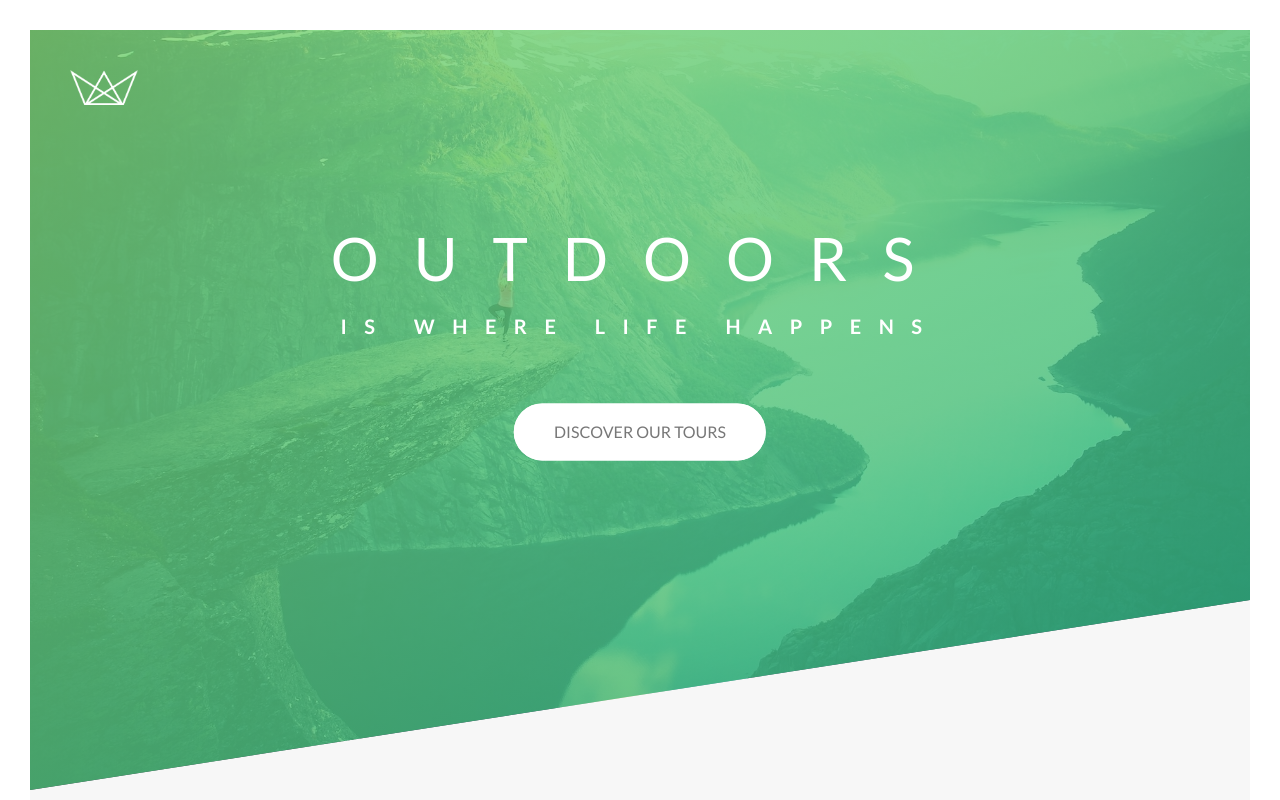
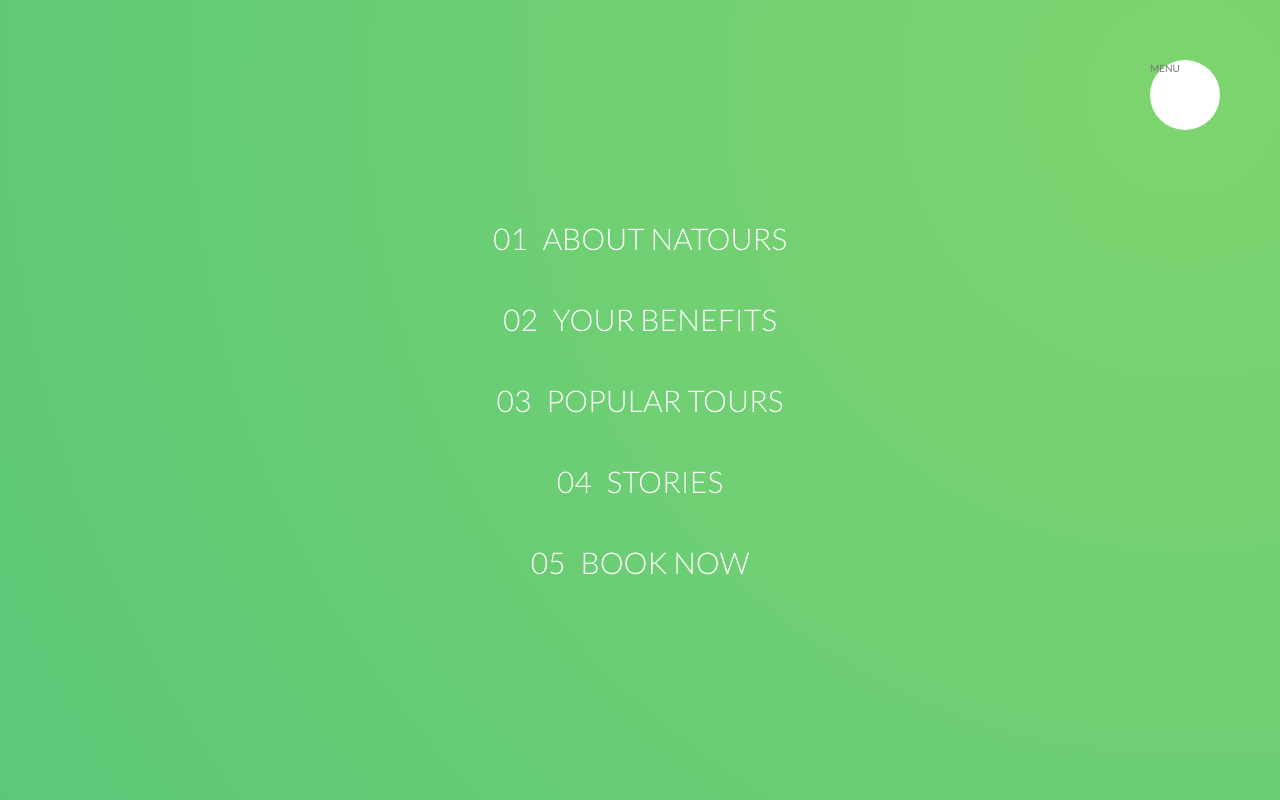
Before and after one commit to bkness/natours, a website: page index.html in a window 1280 px wide. Shown: the top 800 px of the page. Drawn offline with Linux system fonts and the light colour scheme.

Commit message:
Created nav block, styled background with radial gradient primary to dark colors. Created a button with 50% border radius. Styled links with proper z indexing and a 120deg linear gradient white on the link and visited psudoclasses

```diff
--- a/index.html
+++ b/index.html
@@ -16,6 +16,40 @@
     <title>Natours | Exciting tours for adventurous people</title>
   </head>
   <body>
+    <div class="navigation">
+      <input type="checkbox" class="navigation__checkbox" id="navi-toggle" />
+
+      <label for="navi-toggle" class="navigation__button">MENU</label>
+
+      <div class="navigation__background">&nbsp;</div>
+
+      <nav class="navigation__nav">
+        <ul class="navigation__list">
+          <li class="navigation__item">
+            <a href="#" class="navigation__link"
+              ><span>01</span>About Natours</a
+            >
+          </li>
+          <li class="navigation__item">
+            <a href="#" class="navigation__link"
+              ><span>02</span>Your benefits</a
+            >
+          </li>
+          <li class="navigation__item">
+            <a href="#" class="navigation__link"
+              ><span>03</span>Popular tours</a
+            >
+          </li>
+          <li class="navigation__item">
+            <a href="#" class="navigation__link"><span>04</span>Stories</a>
+          </li>
+          <li class="navigation__item">
+            <a href="#" class="navigation__link"><span>05</span>Book now</a>
+          </li>
+        </ul>
+      </nav>
+    </div>
+
     <header class="header">
       <div class="header__logo-box">
         <img src="img/logo-white.png" alt="Logo" class="header__logo" />
--- a/sass/abstracts/_mixins.scss
+++ b/sass/abstracts/_mixins.scss
@@ -5,3 +5,10 @@
     clear: both;
   }
 }
+
+@mixin center-absolute {
+  position: absolute;
+  top: 50%;
+  left: 50%;
+  transform: translate(-50%, -50%);
+}
--- a/sass/layout/_navigation.scss
+++ b/sass/layout/_navigation.scss
@@ -0,0 +1,84 @@
+.navigation {
+  &__checkbox {
+    display: none;
+  }
+
+  &__button {
+    background-color: $color-white;
+    height: 7rem;
+    width: 7rem;
+    position: fixed;
+    top: 6rem;
+    right: 6rem;
+    border-radius: 50%;
+    z-index: 2000;
+  }
+
+  &__background {
+    height: 6rem;
+    width: 6rem;
+    border-radius: 50%;
+    position: fixed;
+    top: 6.5rem;
+    right: 6.5rem;
+    background-image: radial-gradient(
+      $color-primary-light,
+      $color-primary-dark
+    );
+    z-index: 1000;
+
+    transform: scale(80);
+  }
+
+  &__nav {
+    height: 100vh;
+    width: 100%;
+    position: fixed;
+    top: 0;
+    right: 0;
+    z-index: 1500;
+  }
+
+  &__list {
+    @include center-absolute;
+    list-style: none;
+    text-align: center;
+  }
+
+  &__item {
+    margin: 1rem;
+  }
+
+  &__link {
+    &:link,
+    &:visited {
+      display: inline-block;
+      font-size: 3rem;
+      font-weight: 300;
+      padding: 1rem 2rem;
+      color: $color-white;
+      text-decoration: none;
+      text-transform: uppercase;
+      background-image: linear-gradient(
+        120deg,
+        transparent 0%,
+        transparent 50%,
+        $color-white 50%
+      );
+      background-size: 230%;
+      transition: all 0.4s;
+
+      span {
+        margin-right: 1.5rem;
+        display: inline-block;
+      }
+    }
+
+    &:hover,
+    &:active {
+      background-position: 100%;
+      color: $color-primary;
+      transform: translateX(1rem);
+    }
+  }
+}
--- a/sass/main.scss
+++ b/sass/main.scss
@@ -18,6 +18,7 @@
 @import "layout/grid";
 @import "layout/footer";
 @import "layout/header";
+@import "layout/navigation";
 
 @import "pages/home";
 
```
Also changed, not shown: css/style.css.
